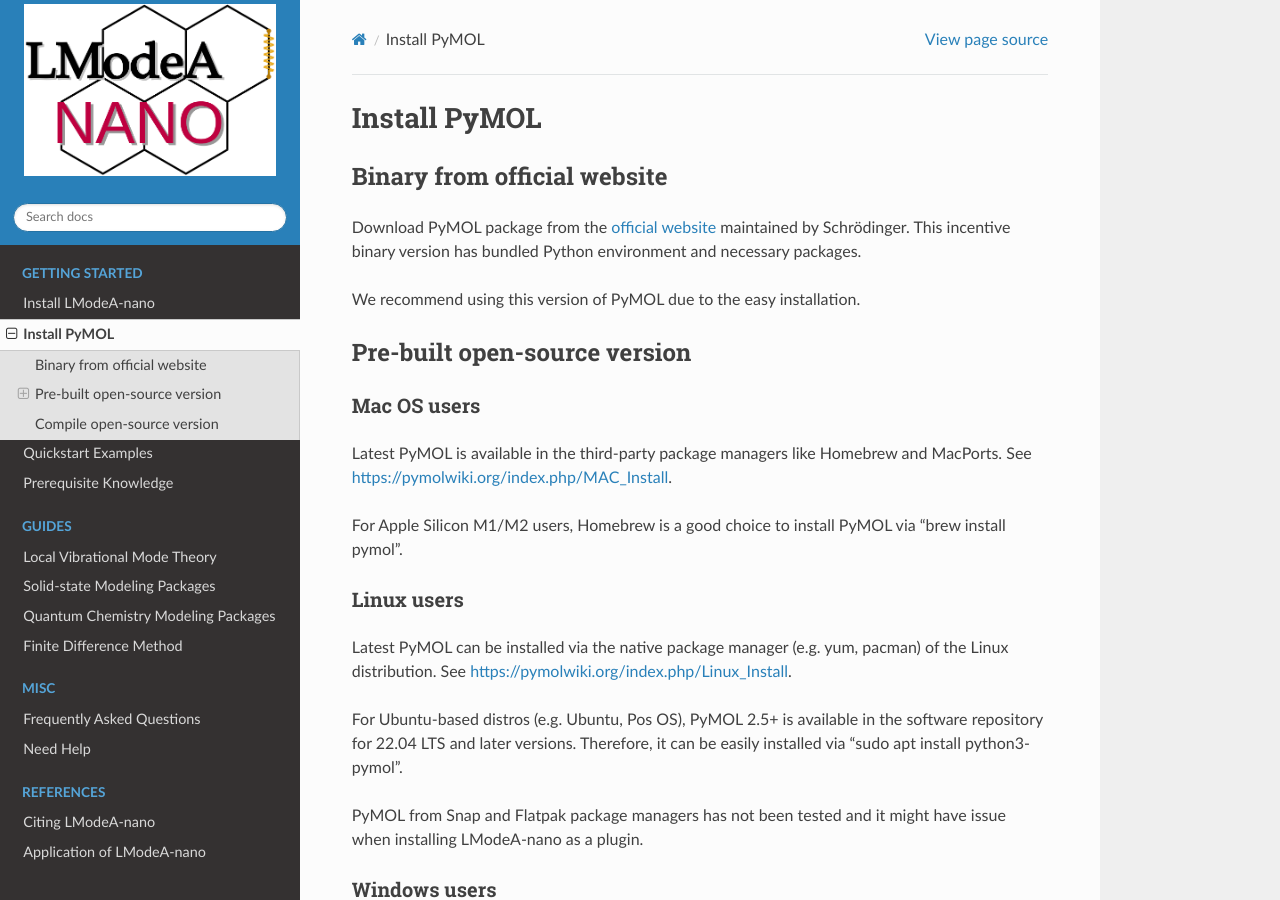
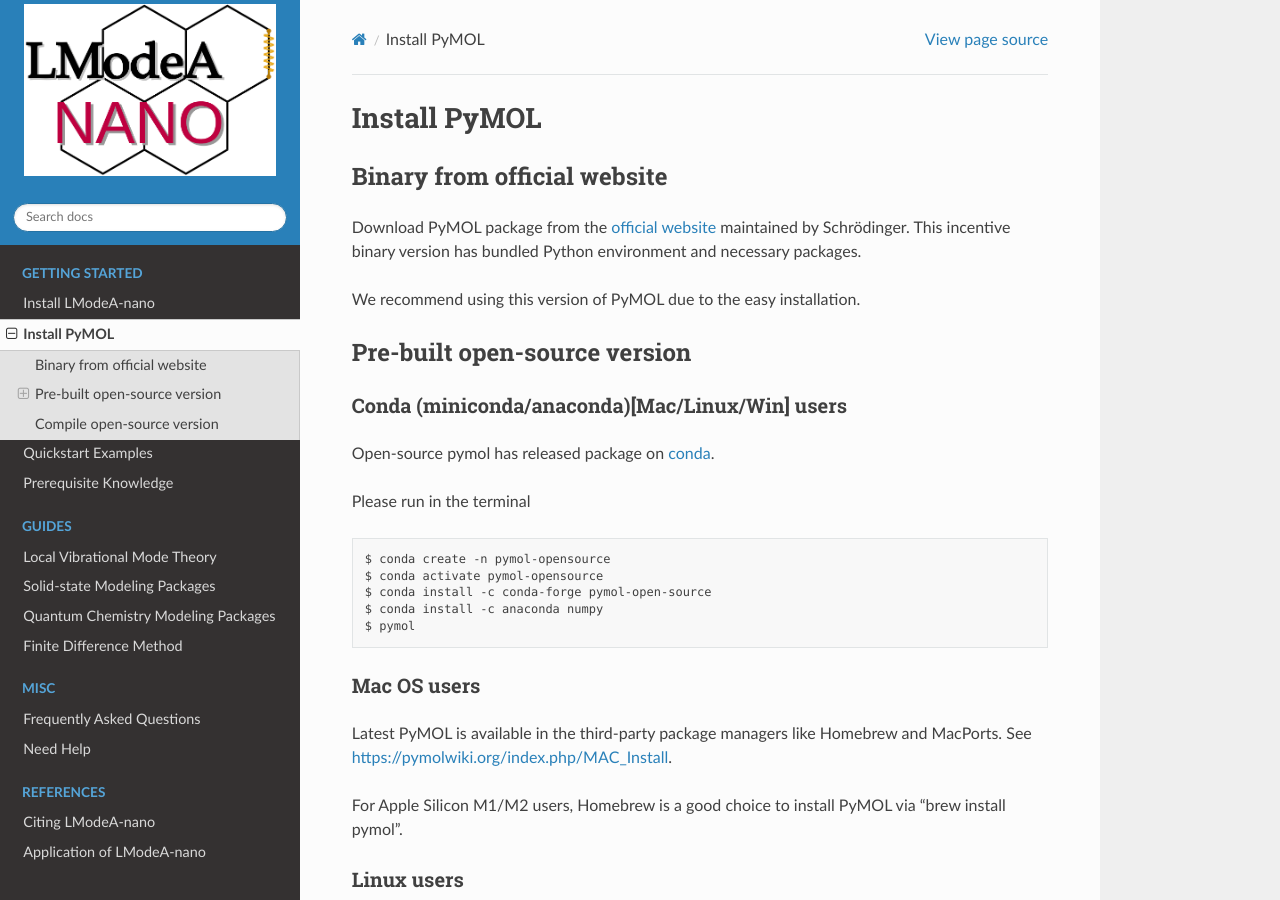
Before and after one commit to smutao/lm-nn-doc, a Sphinx documentation site: the page built from source/setup-pymol.rst, in a window 1280 px wide and 900 px high. Built offline with Sphinx 7.4.7 and the Read the Docs theme 2.0.0, drawn with Linux system fonts in a browser that asks for light colours.

Commit message:
Update setup-pymol.rst
add one method to install pymol via conda

```diff
--- a/source/setup-pymol.rst
+++ b/source/setup-pymol.rst
@@ -19,6 +19,20 @@
 
 Pre-built open-source version
 =============================
+
+Conda (miniconda/anaconda)[Mac/Linux/Win] users
+------------
+
+Open-source pymol has released package on  `conda <https://anaconda.org/conda-forge/pymol-open-source>`_.
+
+Please run in the terminal ::
+
+  $ conda create -n pymol-opensource
+  $ conda activate pymol-opensource
+  $ conda install -c conda-forge pymol-open-source
+  $ conda install -c anaconda numpy
+  $ pymol
+
 
 Mac OS users
 ------------
```
